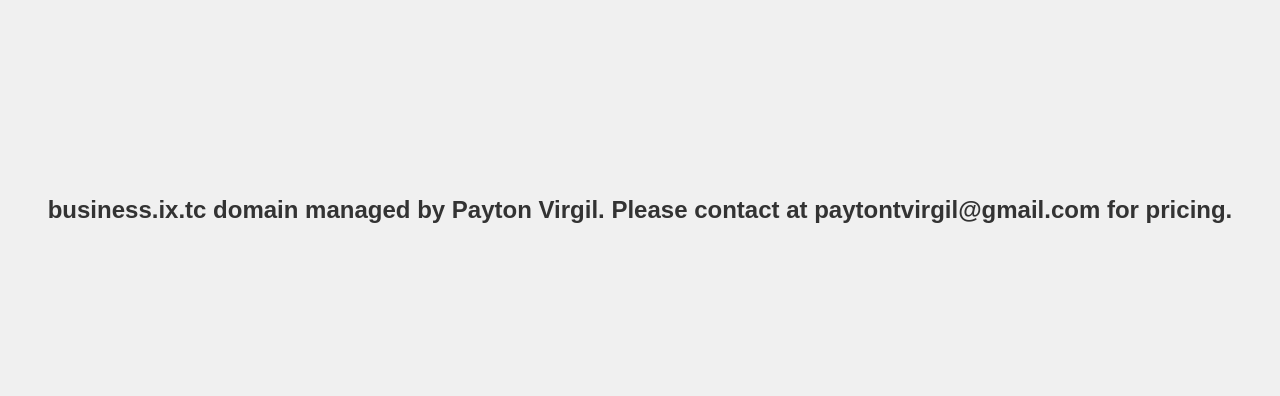
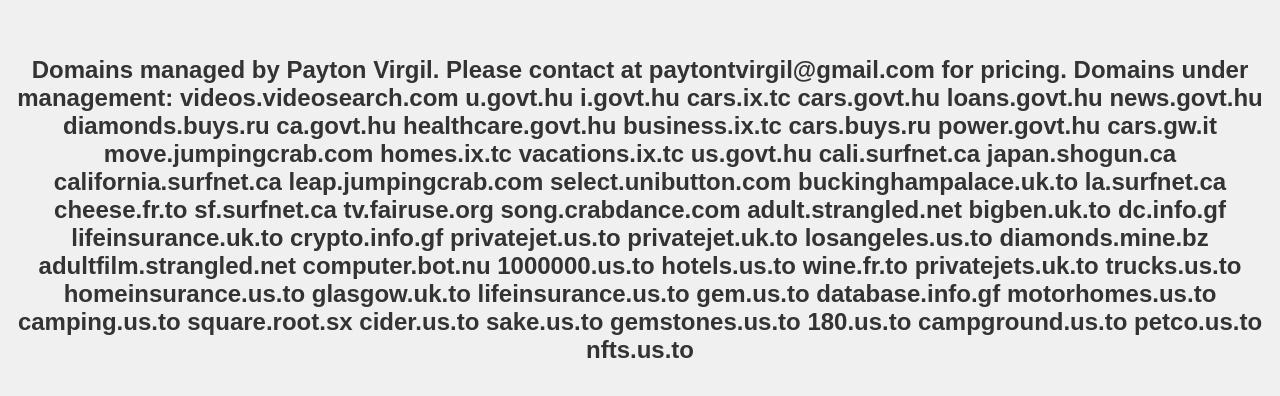
Before and after one commit to PVirgil/PVirgil.github.io, a plain HTML site: page index.html in a window 1280 px wide. Shown: the part 190-586 px from the top of the page. Drawn offline with Linux system fonts and the light colour scheme.

Commit message:
Update index.html

```diff
--- a/index.html
+++ b/index.html
@@ -22,6 +22,67 @@
     </style>
 </head>
 <body>
-    <h1>business.ix.tc domain managed by Payton Virgil. Please contact at paytontvirgil@gmail.com for pricing.</h1>
+    <h1>Domains managed by Payton Virgil. Please contact at paytontvirgil@gmail.com for pricing.
+    Domains under management:
+    videos.videosearch.com
+    u.govt.hu
+    i.govt.hu
+    cars.ix.tc
+    cars.govt.hu
+    loans.govt.hu
+    news.govt.hu
+    diamonds.buys.ru
+    ca.govt.hu
+    healthcare.govt.hu
+    business.ix.tc
+    cars.buys.ru
+    power.govt.hu
+    cars.gw.it
+    move.jumpingcrab.com
+    homes.ix.tc
+    vacations.ix.tc
+    us.govt.hu
+    cali.surfnet.ca
+    japan.shogun.ca
+    california.surfnet.ca
+    leap.jumpingcrab.com
+    select.unibutton.com
+    buckinghampalace.uk.to
+    la.surfnet.ca
+    cheese.fr.to
+    sf.surfnet.ca
+    tv.fairuse.org
+    song.crabdance.com
+    adult.strangled.net
+    bigben.uk.to
+    dc.info.gf
+    lifeinsurance.uk.to
+    crypto.info.gf
+    privatejet.us.to
+    privatejet.uk.to
+    losangeles.us.to
+    diamonds.mine.bz
+    adultfilm.strangled.net
+    computer.bot.nu
+    1000000.us.to
+    hotels.us.to
+    wine.fr.to
+    privatejets.uk.to
+    trucks.us.to
+    homeinsurance.us.to
+    glasgow.uk.to
+    lifeinsurance.us.to
+    gem.us.to
+    database.info.gf
+    motorhomes.us.to
+    camping.us.to
+    square.root.sx
+    cider.us.to
+    sake.us.to
+    gemstones.us.to
+    180.us.to
+    campground.us.to
+    petco.us.to
+    nfts.us.to</h1>
 </body>
 </html>
```
